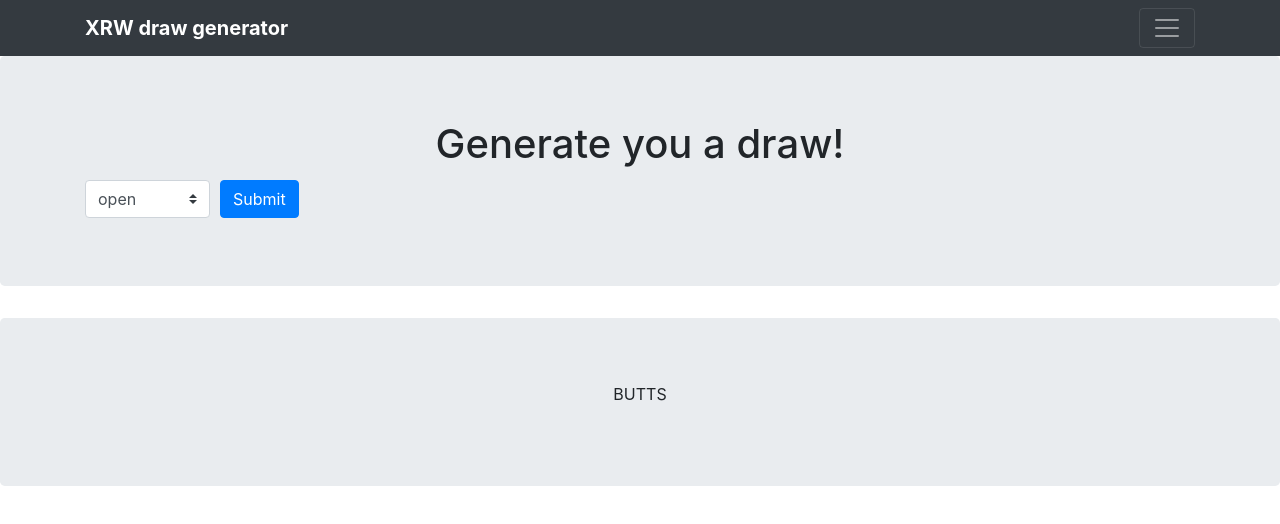
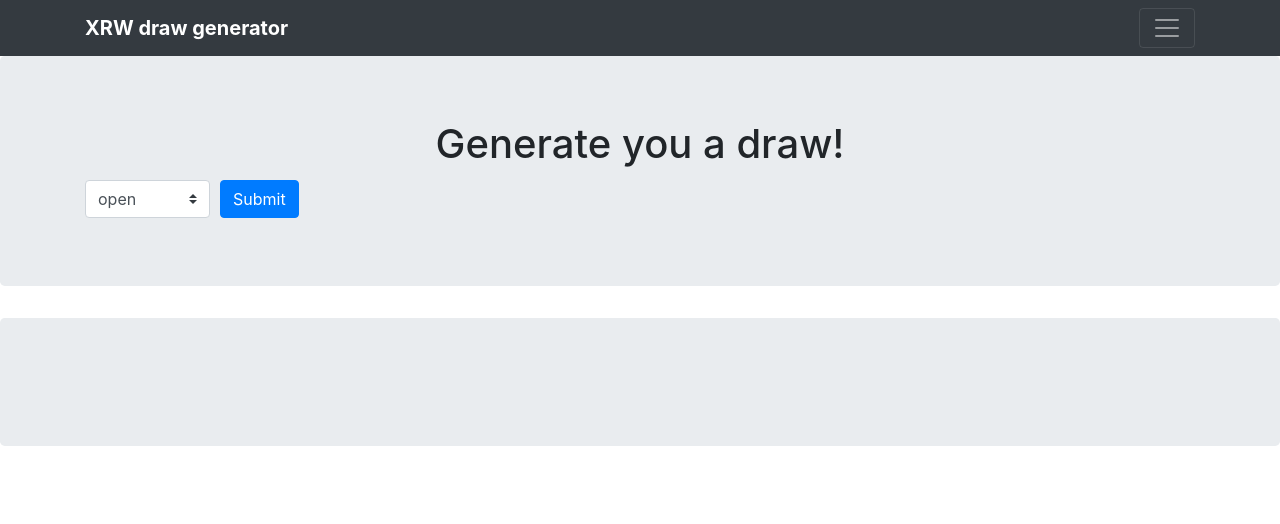
Before and after one commit to richo/xrw-draw-generator, a plain HTML site: page index.html in a window 1280 px wide. Drawn offline with nearby package versions, Linux system fonts and the light colour scheme.

Commit message:
Less butts

```diff
--- a/index.html
+++ b/index.html
@@ -63,7 +63,6 @@
     </section>
     <section class="jumbotron text-center">
       <div id="displayed-draw" class="container">
-        <p>BUTTS</p>
       </div>
     </section>
     </main>
```
